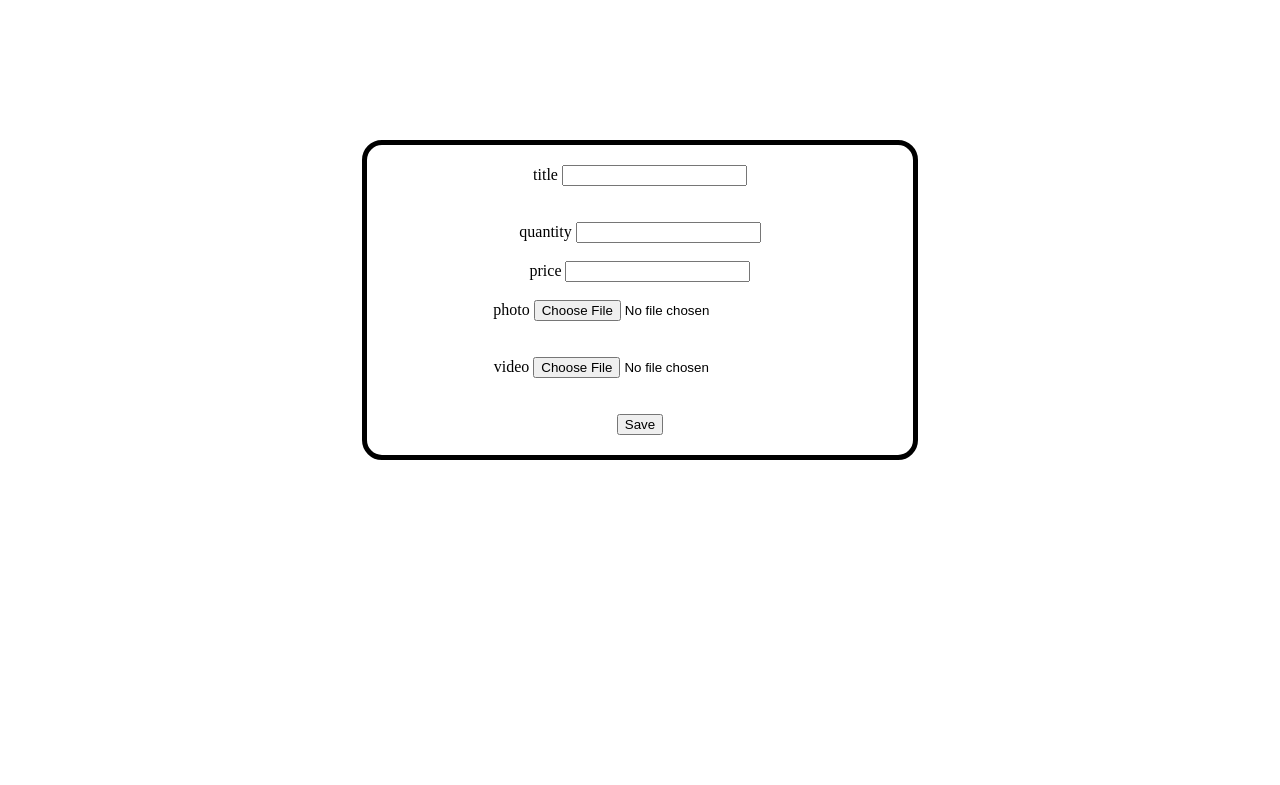
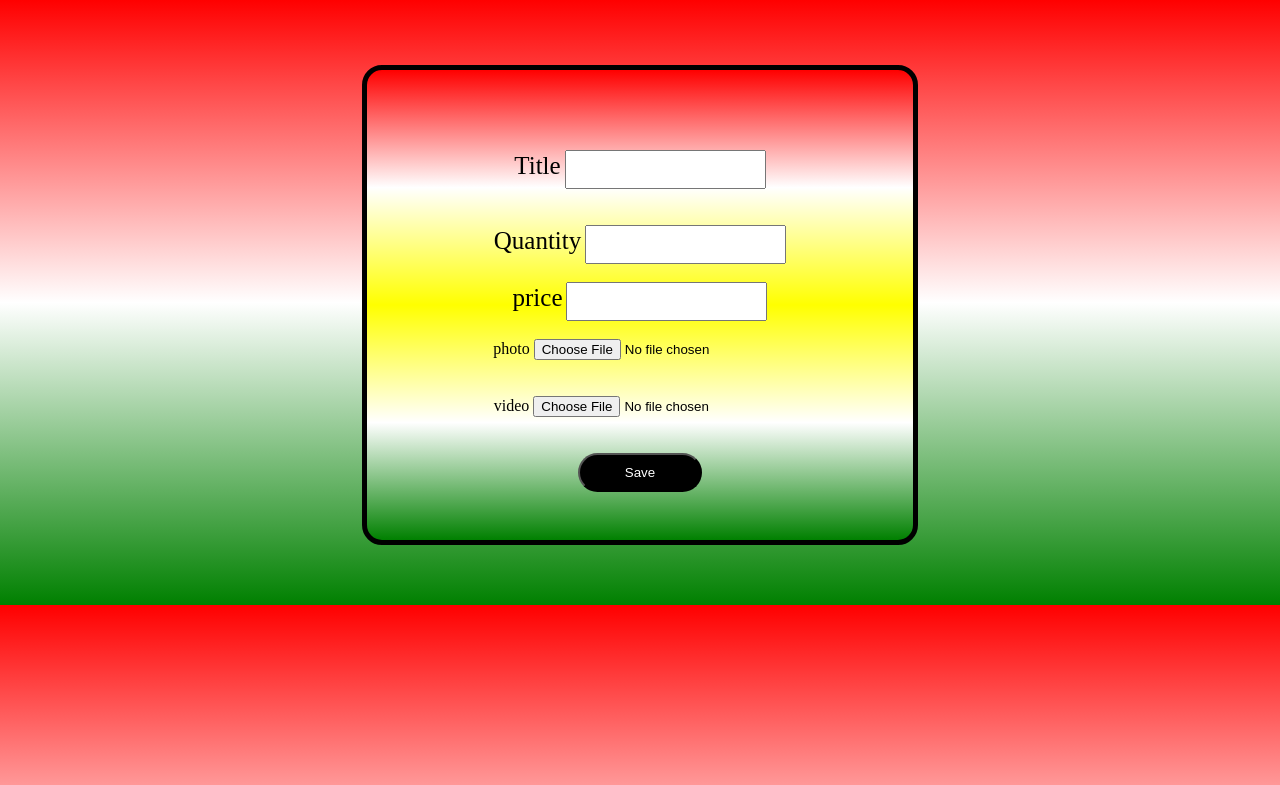
Before and after one commit to matin04/exam1.django, a Django app: page /create_book/ in a window 1280 px wide. Shown: the top 785 px of the page. Run offline with Django 5.2, Linux system fonts and the light colour scheme.

Commit message:
first commit

```diff
--- a/myapp/templates/create_book.html
+++ b/myapp/templates/create_book.html
@@ -6,17 +6,17 @@
     <meta name="viewport" content="width=device-width, initial-scale=1.0">
     <title>Document</title>
 </head>
-<body>
-    <div class="box1" style="width: 40%; margin: auto; border: 5px solid; text-align: center; margin-top: 140px; padding: 20px; border-radius: 20px;" >
-    <form action="" method="post" enctype="multipart/form-data">
+<body style="background: linear-gradient(red,white,green);">
+    <div class="box1" style=" background: linear-gradient(rgb(255, 0, 0), white,yellow, white, green ); width: 40%; height: 430px; margin: auto; border: 5px solid; text-align: center; margin-top: 64.5px; margin-bottom: 60px; padding: 20px; border-radius: 20px;" >
+    <form action="" method="post" style="margin-top: 60px;" enctype="multipart/form-data">
         {% csrf_token %}
-        <label >title</label>
-        <input type="text" name="title" value="{{ book.title }}" ><br><br><br>
-    <label  for="">quantity</label>
-    <input type="text" name="quantity"  value="{{book.quantity}}"><br><br>
+        <label style="font-size: 25px;">Title</label>
+        <input style="padding: 10px;" type="text" name="title" value="{{ book.title }}" ><br><br><br>
+    <label style="font-size: 25px;" for="">Quantity</label>
+    <input style="padding: 10px;" type="text" name="quantity"  value="{{book.quantity}}"><br><br>
 
-    <label  for="">price</label>
-    <input type="text" name="price"  value="{{book.price}}"><br><br>
+    <label style="font-size: 25px;" for="">price</label>
+    <input style="padding: 10px;" type="text" name="price"  value="{{book.price}}"><br><br>
 
 
     <label  for="">photo</label>
@@ -25,7 +25,7 @@
     <label  for="">video</label>
     <input  type="file" name="video"><br><br><br>
 
-    <button  type="submit">Save</button>
+    <button style="padding: 10px 45px; background-color: black; color: white; border-radius: 25px;" type="submit">Save</button>
 
     </form>
 
```
Also changed, not shown: myapp/templates/get_book.html (+5 -5 lines), db.sqlite3, media/media/IMG_20240104_080132_679.jpg (added), media/media/IMG_20240706_091517_587.jpg (added), 2 other files.
